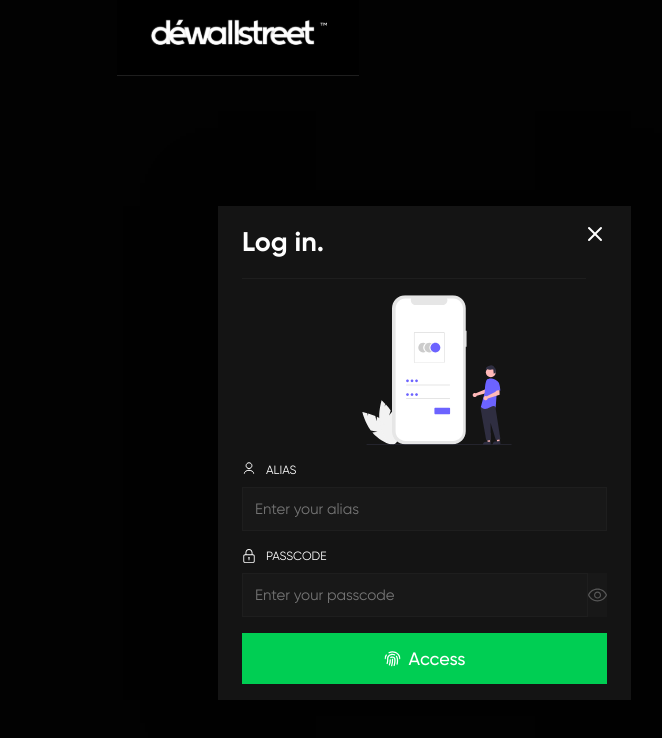
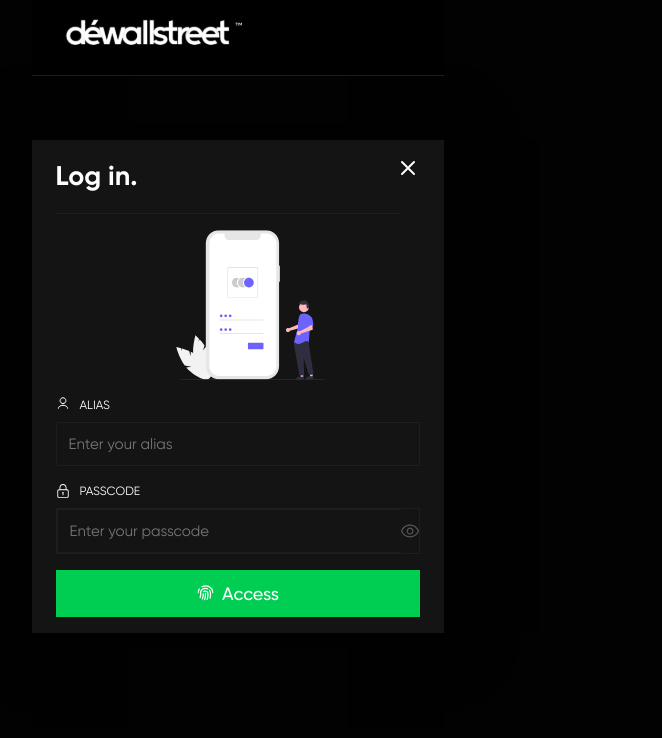
Before and after one commit to chieftain-defutura/Dewallstreet-Timesheet, a React (Vite) app: page / in a window 1280 px wide. Shown: the top 738 px of the page, without its empty margins (402-1064 px from the left). Built offline with nearby package versions, Linux system fonts and the light colour scheme.

Commit message:
pull homepage

```diff
--- a/src/App.jsx
+++ b/src/App.jsx
@@ -10,8 +10,6 @@ import Homepage from "./pages/Home";
 import Login from "./pages/Login";
 import Taskpage from "./pages/Taskpage";
 function App() {
-  const [count, setCount] = useState(0);
-
   return (
     <>
       <Routes>
--- a/src/components/Assigntasks/WorkingHours/WorkingHours.css
+++ b/src/components/Assigntasks/WorkingHours/WorkingHours.css
@@ -1,11 +1,10 @@
 .workinghours_main {
-  background-color: #141414;
   display: flex;
   flex-direction: column;
-  justify-content: center;
-  align-items: flex-start;
+  justify-content: space-between;
   gap: 24px;
   padding: 24px;
+  background-color: #141414;
 }
 .check_workinghours > h4 {
   color: var(--canvas, #fff);
@@ -24,7 +23,6 @@
   display: flex;
   align-items: flex-start;
   gap: 24px;
-  flex-direction: row;
 }
 .clock_timing h5 {
   color: var(--labler-tight, #575757);
@@ -60,23 +58,23 @@
 .checkin_seconds {
   display: flex;
   flex-direction: row;
-  gap: 24px;
+  gap: 10px;
 }
 .time_checkinhours {
   display: flex;
   flex-direction: row;
   align-items: flex-end;
   justify-content: center;
-  gap: 90px;
+  gap: 10px;
 }
 
-.checkin > button {
+/* .checkin > button {
   display: flex;
   padding: 12px 20px;
   justify-content: center;
   align-items: center;
   gap: 8px;
-}
+} */
 .check {
   display: flex;
   flex-direction: column;
@@ -90,28 +88,18 @@
 .checkin_levels {
   display: flex;
   flex-direction: row;
-  display: flex;
   padding-top: 24px;
-  justify-content: center;
+  justify-content: space-between;
   align-items: center;
-  gap: 130px;
 }
 .first_level,
 .second_level,
 .third_level,
 .fourth_level {
-  display: flex;
-  /* width: 100%;
-  height: 50%; */
   padding: 16px;
-  justify-content: center;
-  align-items: center;
-  align-content: center;
-  flex-shrink: 0;
   border-radius: 40px;
   background: #1e1e1e;
   z-index: 100;
-  text-align: center;
 }
 
 .firstlevel_timing,
@@ -121,7 +109,6 @@
   display: flex;
   flex-direction: column;
   color: var(--labler-tight, #575757);
-  text-align: center;
   font-family: "Gilroy-bold";
   font-size: 12px;
   font-style: normal;
@@ -147,3 +134,11 @@
   align-items: flex-end;
   gap: 100px;
 }
+@media (max-width: 1290px) {
+  .checkin {
+    flex-wrap: wrap;
+  }
+  .checkin_seconds {
+    display: flex;
+  }
+}
--- a/src/components/Assigntasks/WorkingHours/index.jsx
+++ b/src/components/Assigntasks/WorkingHours/index.jsx
@@ -36,14 +36,14 @@ const WorkingHours = () => {
               </div>
             </div>
             <div className="checkin">
-              <img src={suitcase} alt="suitcase" />
               <div className="checkin_seconds">
+                <img src={suitcase} alt="suitcase" />
                 <div className="check">
                   <h5>Morning check in starts in</h5>
-                  <h4>05m 00s</h4>{" "}
+                  <h4>05m 00s</h4>
                 </div>
-                <Button props="Check in" image={checkin} />
               </div>
+              <Button props="Check in" image={checkin} />
             </div>
           </div>
           <div className="centeremptyline"></div>
--- a/src/components/Assigntasks/homepage.css
+++ b/src/components/Assigntasks/homepage.css
@@ -8,17 +8,19 @@
   justify-content: space-between;
   padding: 30px;
   gap: 30px;
-<<<<<<< HEAD
-=======
 }
 @media (max-width: 1000px) {
   .homepage_main {
     display: flex;
   }
->>>>>>> 19818e33b04f9b966d05d75c00978235647eadd8
 }
 .hours_deduction {
   display: flex;
   flex-direction: column;
   gap: 30px;
 }
+@media (max-width: 1248px) {
+  .homepage_main {
+    flex-wrap: wrap;
+  }
+}
--- a/src/components/Button/Button.css
+++ b/src/components/Button/Button.css
@@ -14,3 +14,8 @@
   font-size: 20px;
   gap: 10px;
 }
+@media (max-width: 1290px) {
+  .Button_main {
+    padding: 10px 15px;
+  }
+}
--- a/src/components/Button/index.jsx
+++ b/src/components/Button/index.jsx
@@ -1,12 +1,12 @@
 /** @format */
 
-import React, { useState } from "react";
+import React from "react";
 import "./Button.css";
-import fingerprint from "../../assets/icons/fingerprint.svg";
+
 const Button = ({ props, image }) => {
   return (
     <div className="Button_main">
-      <img src={image} alt="checkin" />
+      <img src={image} alt="" />
       {props}
     </div>
   );
--- a/src/components/Login_page/login_page.css
+++ b/src/components/Login_page/login_page.css
@@ -1,7 +1,7 @@
 .Login_page {
-  position: absolute;
+  /* position: absolute;
   left: 620px;
-  bottom: 100px;
+  bottom: 100px; */
   color: var(--canvas, #fff);
   font-family: "Gilroy-bold";
   background-color: #141414;
@@ -40,7 +40,7 @@
   padding: 10px;
   outline: none;
   color: var(--labler-tight, #575757);
-  background-color: rgb(24, 24, 24);
+  /* background-color: rgb(24, 24, 24); */
   font-size: 15px;
   font-family: "Gilroy-regular";
   border: 1px solid var(--line, #1e1e1e);
@@ -52,13 +52,18 @@
   width: 100%;
   padding: 12px;
   align-items: center;
+  background-color: #141414;
 }
 .passcode {
   display: flex;
   flex-direction: row;
   position: relative;
-  background-color: rgb(24, 24, 24);
+  background-color: #141414;
+  border: 1px solid var(--line, #1e1e1e);
   width: 100%;
+}
+.passcode > input {
+  border-right: none;
 }
 .Login_page > button {
   background-color: var(--green, #00ce53);
--- a/src/components/Login_page/login_page.jsx
+++ b/src/components/Login_page/login_page.jsx
@@ -7,8 +7,21 @@ import lock from "../../assets/icons/lock.svg";
 import eye from "../../assets/icons/eye.svg";
 import fingerprint from "../../assets/icons/fingerprint.svg";
 import Button from "../Button";
+import { useNavigate } from "react-router-dom";
 const Login_Page = () => {
+  const navigate = useNavigate();
+  const Setnavigate = (e) => {
+    navigate("/Home");
+  };
+
   return (
+    <div
+      style={{
+        display: "flex",
+        justifyContent: "center",
+        alignItems: "center",
+      }}
+    >
       <div className="Login_page">
         <div className="login_main">
           <h2>Log in.</h2>
@@ -39,7 +52,8 @@ const Login_Page = () => {
             <img src={eye} alt="eye" width="20px" />
           </div>
         </div>
-      <Button props="Access" image={fingerprint} />
+        <Button props="Access" image={fingerprint} onClick={Setnavigate} />
+      </div>
     </div>
   );
 };
--- /dev/null
+++ b/src/pages/Login/Login.css
@@ -0,0 +1,5 @@
+.Login {
+  display: flex;
+  flex-direction: column;
+  gap: 64px;
+}
--- a/src/pages/Login/index.jsx
+++ b/src/pages/Login/index.jsx
@@ -1,11 +1,12 @@
 /** @format */
 
 import React from "react";
+import "./Login.css";
 import Login_Page from "../../components/Login_page/login_page";
 import Header from "../../components/Header/header";
 const Login = () => {
   return (
-    <div>
+    <div className="Login">
       <Header />
       <Login_Page />
     </div>
```
Also changed, not shown: src/components/Taskboard/Backlogs/Backlogs.css (added), src/components/Taskboard/Backlogs/Backlogs.jsx (added). Lines whose indentation alone changed are shown as unchanged.
